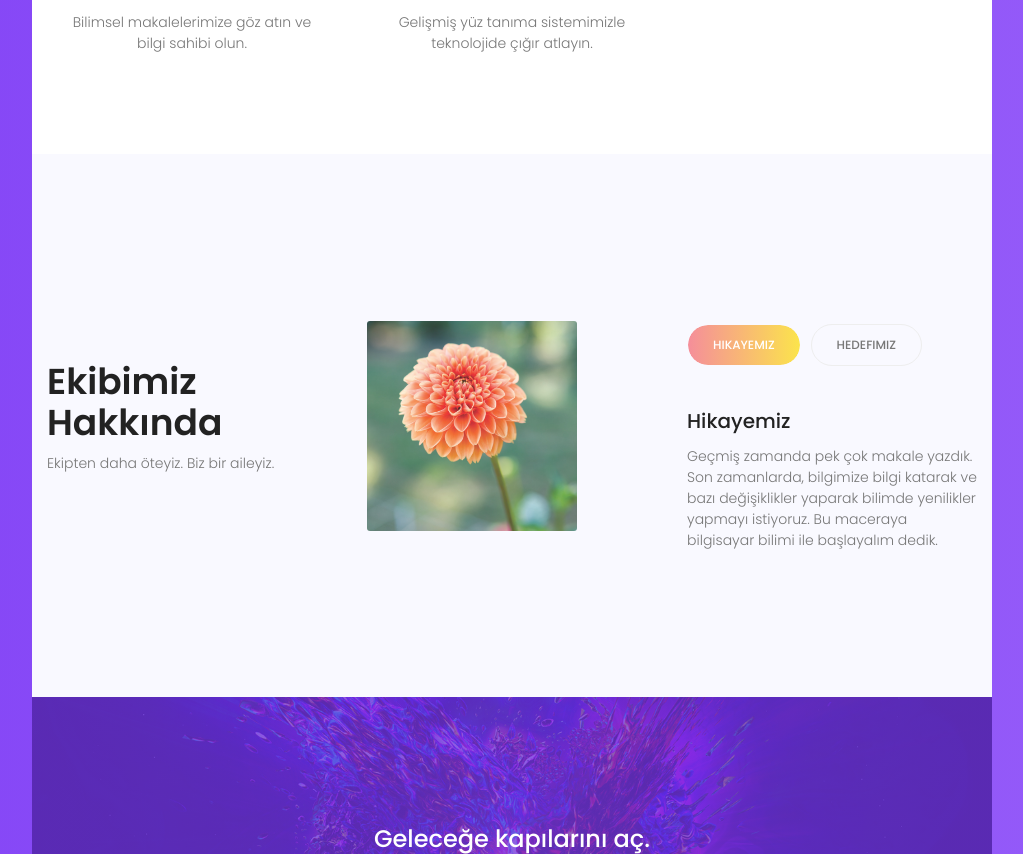
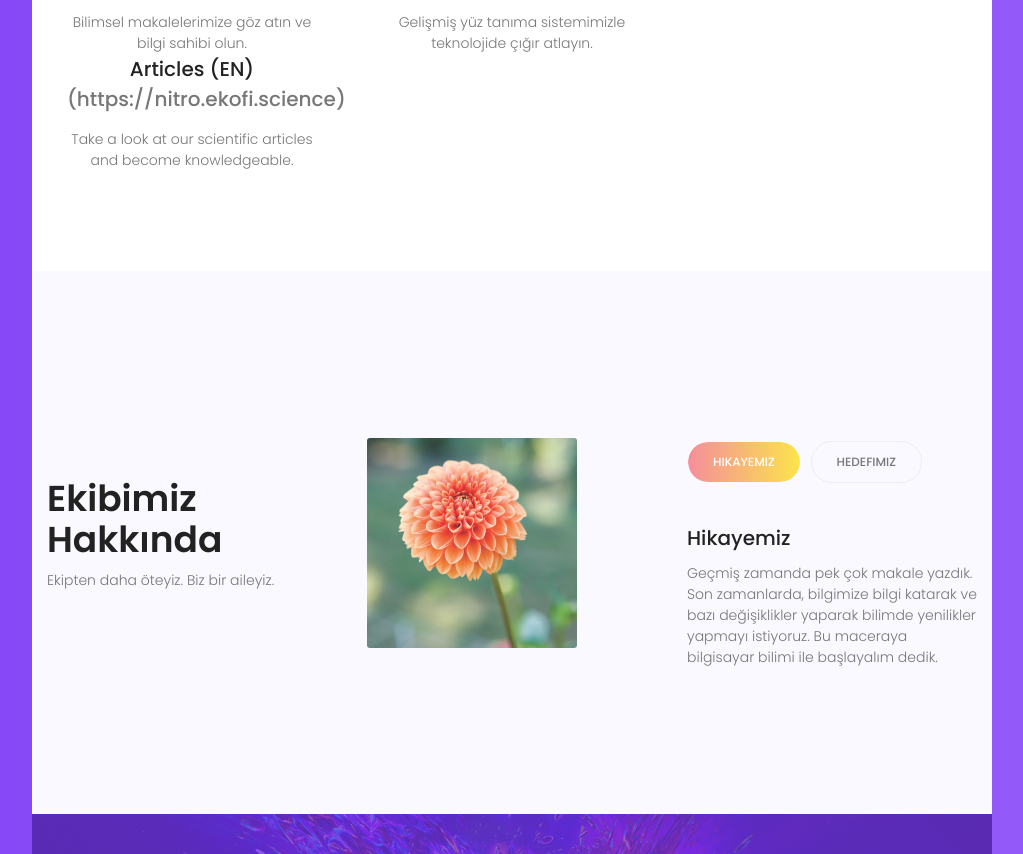
Before and after one commit to ekofi/ekofimain.github.io, a plain HTML site: page index.html in a window 1280 px wide. Shown: the part 1114-1968 px from the top of the page, without its empty margins (128-1151 px from the left). Drawn offline with nearby package versions, Linux system fonts and the light colour scheme.

Commit message:
Update index.html

```diff
--- a/index.html
+++ b/index.html
@@ -77,6 +77,8 @@
 								<div class="desc text-center">
 									<h4>Makaleler <a href="https://makale.ekofi.science">(https://makale.ekofi.science)</a></h4>
 									<p>Bilimsel makalelerimize göz atın ve bilgi sahibi olun. </p>
+									<h4>Articles (EN) <a href="https://nitro.ekofi.science">(https://nitro.ekofi.science)</a></h4>
+									<p>Take a look at our scientific articles and become knowledgeable. </p>
 								</div>
 							</div>
 						</div>
```
